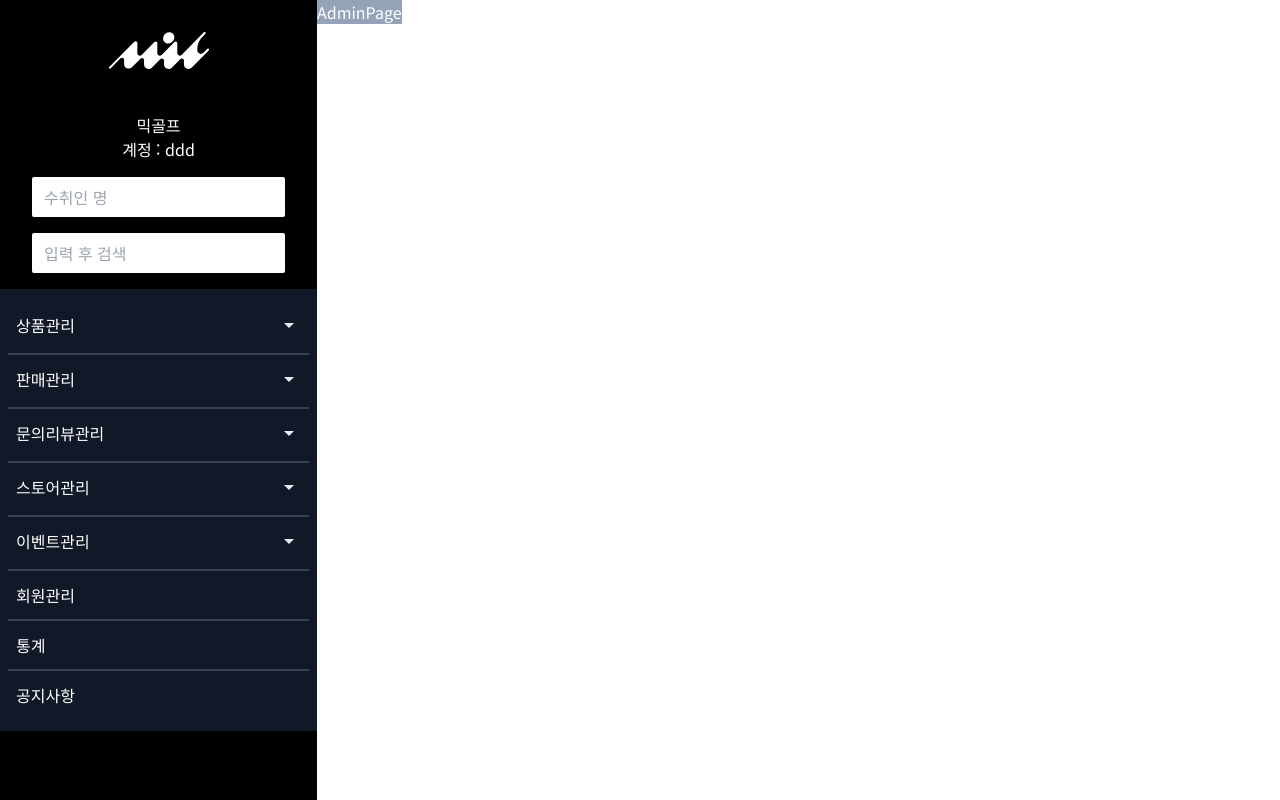
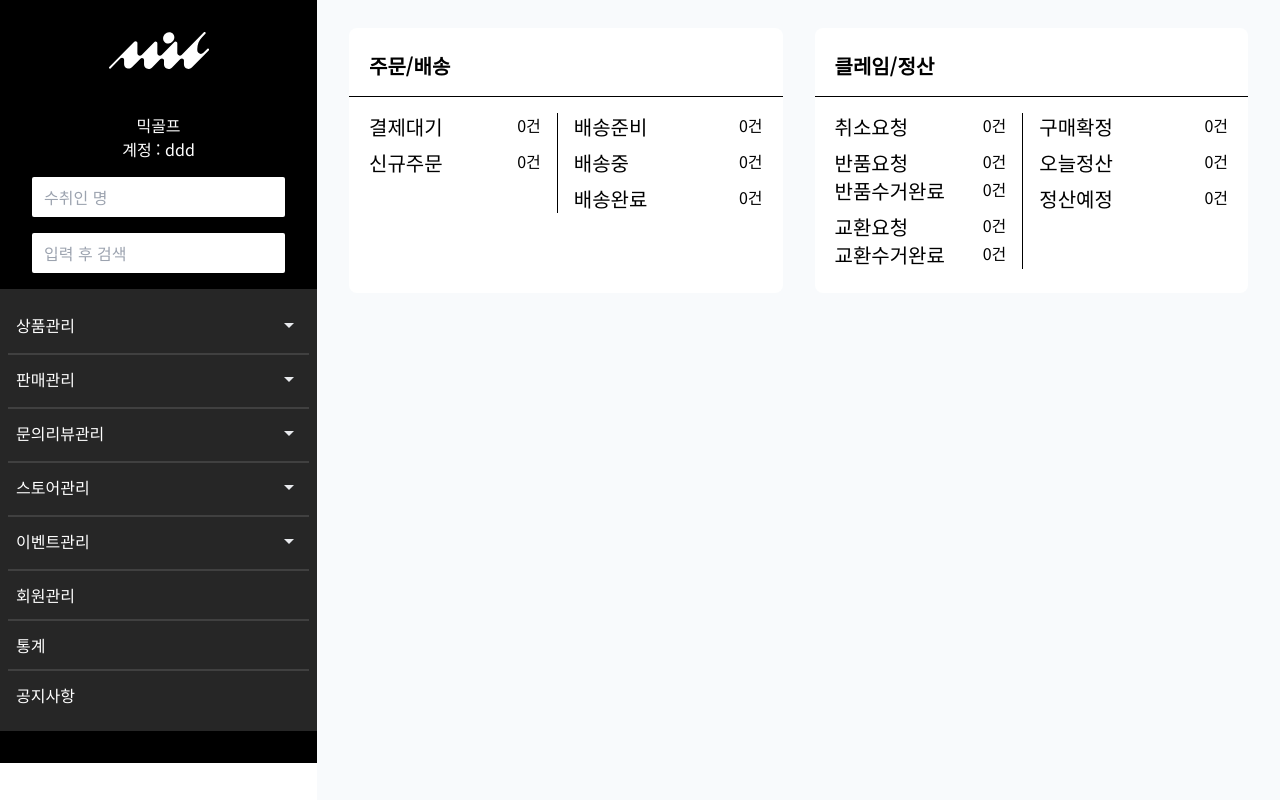
Before and after one commit to MICGolf/frontend, a React (Vite) app: page /admin/product/add in a window 1280 px wide. Built offline with nearby package versions, Linux system fonts and the light colour scheme.

Commit message:
style: 사이드바

```diff
--- a/src/App.tsx
+++ b/src/App.tsx
@@ -7,7 +7,7 @@ import SignInPage from './pages/auth/SignInPage';
 import SignUpPage from './pages/auth/SignUpPage';
 import SignUpCompletePage from './pages/auth/SignUpCompletePage';
 import MyPage from './pages/mypage/MyPage';
-import AdminPage from './pages/admin/AdminPage';
+import AdminPage from './pages/admin/main/AdminPage';
 import AdminLoginPage from './pages/admin/AdminLoginPage';
 import DetailPage from './pages/shop/detailPage/DetailPage';
 import CategoryPage from './pages/shop/CategoryPage';
--- /dev/null
+++ b/src/hooks/useSidebarStorage.tsx
@@ -0,0 +1,18 @@
+import { useState, useEffect } from 'react';
+
+export const useSidebarStorage = () => {
+  const [selectMenu, setSelectMenu] = useState<number | null>(() => {
+    const saved = localStorage.getItem('sidebarState');
+    return saved ? JSON.parse(saved) : null;
+  });
+
+  useEffect(() => {
+    localStorage.setItem('sidebarState', JSON.stringify(selectMenu));
+  }, [selectMenu]);
+
+  const toggleMenu = (index: number) => {
+    setSelectMenu((prevIndex) => (prevIndex === index ? null : index));
+  };
+
+  return { selectMenu, toggleMenu };
+};
--- a/src/layouts/adminLayout/AdminLayout.tsx
+++ b/src/layouts/adminLayout/AdminLayout.tsx
@@ -5,12 +5,12 @@ const AdminLayout = () => {
   return (
     <>
       <div className='flex min-h-screen font-sans text-base text-white'>
-        <div className='flex'>
+        <div>
           <SideBar />
-          <main>
-            <Outlet />
-          </main>
         </div>
+        <main className='grow bg-slate-50 px-8 py-7 text-black'>
+          <Outlet />
+        </main>
       </div>
     </>
   );
--- a/src/layouts/adminLayout/SideBar.tsx
+++ b/src/layouts/adminLayout/SideBar.tsx
@@ -2,8 +2,9 @@ import logoWhite from '@/assets/imgs/logoWhite.svg';
 import arrowDropDown from '@/assets/icons/arrowDropDown.svg';
 import arrowDropUp from '@/assets/icons/arrowDropUp.svg';
 import { Input } from '@/components/Input';
-import { useState } from 'react';
+import { useSidebarStorage } from '@/hooks/useSidebarStorage';
 import { useForm } from 'react-hook-form';
+import { Link, useLocation } from 'react-router-dom';
 
 const sideBarMenu = [
   {
@@ -66,12 +67,8 @@ const sideBarMenu = [
 export const SideBar = () => {
   const { handleSubmit, register } = useForm();
   const handlerSubmit = (data: any) => console.log(data);
-  const [selectMenu, setSelectMenu] = useState<number | null>(null);
-
-  const toggleMenu = (index: number) => {
-    setSelectMenu((prevIndex) => (prevIndex === index ? null : index));
-  };
-
+  const { selectMenu, toggleMenu } = useSidebarStorage();
+  const location = useLocation();
   return (
     <aside className='min-w-72 bg-primary py-8'>
       <div className='mb-11 flex content-center justify-center'>
@@ -92,36 +89,58 @@ export const SideBar = () => {
         />
         <Input type='text' defaultValue='' placeholder='입력 후 검색' formRegister={register('content')} />
       </form>
-      <ul className='mt-4 bg-gray-900 py-3'>
+      <ul className='mt-4 bg-neutral-800 py-3'>
         {sideBarMenu.map((menuItem, index) => {
           const isLastItem = index === sideBarMenu.length - 1;
           return (
             <li
               key={menuItem.title}
-              className={`mx-2 cursor-pointer px-2 py-3 ${isLastItem ? '' : 'border-b-2 border-gray-700'}`}
-              onClick={() => (menuItem.sibTitle ? toggleMenu(index) : null)}
+              className={`mx-2 cursor-pointer px-2 py-3 ${isLastItem ? '' : 'border-b-2 border-neutral-700'}`}
             >
-              <a href={menuItem.link} className='flex justify-between'>
-                {menuItem.title}{' '}
-                {menuItem.sibTitle ? (
-                  <img src={selectMenu === index ? arrowDropUp : arrowDropDown} alt='믹골프 로고' />
-                ) : (
-                  ''
-                )}
-              </a>
+              {menuItem.link ? (
+                <Link
+                  to={menuItem.link}
+                  className='flex justify-between'
+                  onClick={(e) => {
+                    if (menuItem.sibTitle) {
+                      e.preventDefault();
+                      toggleMenu(index);
+                    }
+                  }}
+                >
+                  {menuItem.title}
+                  {menuItem.sibTitle && (
+                    <img src={selectMenu === index ? arrowDropUp : arrowDropDown} alt='메뉴 화살표' />
+                  )}
+                </Link>
+              ) : (
+                <div className='flex justify-between' onClick={() => menuItem.sibTitle && toggleMenu(index)}>
+                  {menuItem.title}
+                  {menuItem.sibTitle && (
+                    <img src={selectMenu === index ? arrowDropUp : arrowDropDown} alt='메뉴 화살표' />
+                  )}
+                </div>
+              )}
               {menuItem.sibTitle && (
                 <ul
-                  className={`mt-1 transform overflow-hidden text-gray-300 transition-all duration-300 ${
+                  className={`mt-1 transform overflow-hidden text-neutral-300 transition-all duration-300 ${
                     selectMenu === index ? 'max-h-40 translate-y-0 opacity-100' : 'max-h-0 -translate-y-4 opacity-0'
                   }`}
                 >
-                  {menuItem.sibTitle.map((item, subIndex) => (
-                    <li key={`${index}-${subIndex}`} className='mx-2 px-1 py-2'>
-                      <a href={item.link} className='block'>
-                        {item.title}
-                      </a>
-                    </li>
-                  ))}
+                  {menuItem.sibTitle.map((item, subIndex) => {
+                    const isSubActive = item.link === location.pathname;
+
+                    return (
+                      <li
+                        key={`${index}-${subIndex}`}
+                        className={`block px-1 py-2 ${isSubActive ? 'font-bold text-blue-400' : ''}`}
+                      >
+                        <Link to={item.link} className='block'>
+                          {item.title}
+                        </Link>
+                      </li>
+                    );
+                  })}
                 </ul>
               )}
             </li>
--- a/src/pages/admin/AdminPage.tsx
+++ /dev/null
@@ -1,5 +0,0 @@
-const AdminPage = () => {
-  return <div className='bg-slate-400'>AdminPage</div>;
-};
-
-export default AdminPage;
--- /dev/null
+++ b/src/pages/admin/main/AdminPage.tsx
@@ -0,0 +1,13 @@
+import { Order } from './ui/Order';
+import { Payment } from './ui/Payment';
+
+const AdminPage = () => {
+  return (
+    <div className='grid grid-cols-2 gap-8'>
+      <Order />
+      <Payment />
+    </div>
+  );
+};
+
+export default AdminPage;
--- /dev/null
+++ b/src/pages/admin/main/ui/Order.tsx
@@ -0,0 +1,29 @@
+import { SectionBox } from '../../ui/SectionBox';
+
+export const Order = () => {
+  return (
+    <SectionBox title='주문/배송'>
+      <div className='grid grid-cols-2 gap-4 px-5'>
+        <div className='border-r-[1px] border-black pr-4 text-xl'>
+          <p>
+            결제대기 <span className='float-right text-base'>0건</span>
+          </p>
+          <p className='mt-2'>
+            신규주문 <span className='float-right text-base'>0건</span>
+          </p>
+        </div>
+        <div className='text-xl'>
+          <p>
+            배송준비 <span className='float-right text-base'>0건</span>
+          </p>
+          <p className='mt-2'>
+            배송중 <span className='float-right text-base'>0건</span>
+          </p>
+          <p className='mt-2'>
+            배송완료 <span className='float-right text-base'>0건</span>
+          </p>
+        </div>
+      </div>
+    </SectionBox>
+  );
+};
--- /dev/null
+++ b/src/pages/admin/main/ui/Payment.tsx
@@ -0,0 +1,38 @@
+import { SectionBox } from '../../ui/SectionBox';
+
+export const Payment = () => {
+  return (
+    <SectionBox title='클레임/정산'>
+      <div className='grid grid-cols-2 gap-4 px-5'>
+        <div className='border-r-[1px] border-black pr-4 text-xl'>
+          <p>
+            취소요청 <span className='float-right text-base'>0건</span>
+          </p>
+          <p className='mt-2'>
+            반품요청 <span className='float-right text-base'>0건</span>
+          </p>
+          <p>
+            반품수거완료 <span className='float-right text-base'>0건</span>
+          </p>
+          <p className='mt-2'>
+            교환요청 <span className='float-right text-base'>0건</span>
+          </p>
+          <p>
+            교환수거완료 <span className='float-right text-base'>0건</span>
+          </p>
+        </div>
+        <div className='text-xl'>
+          <p>
+            구매확정 <span className='float-right text-base'>0건</span>
+          </p>
+          <p className='mt-2'>
+            오늘정산 <span className='float-right text-base'>0건</span>
+          </p>
+          <p className='mt-2'>
+            정산예정 <span className='float-right text-base'>0건</span>
+          </p>
+        </div>
+      </div>
+    </SectionBox>
+  );
+};
--- /dev/null
+++ b/src/pages/admin/ui/SectionBox.tsx
@@ -0,0 +1,10 @@
+import { ReactNode } from 'react';
+
+export const SectionBox = ({ children, title }: { children: ReactNode; title: string }) => {
+  return (
+    <div className='rounded-lg bg-white py-6 text-base'>
+      <p className='mb-4 border-b-[1px] border-black px-5 pb-4 text-xl font-bold'>{title}</p>
+      {children}
+    </div>
+  );
+};
```
